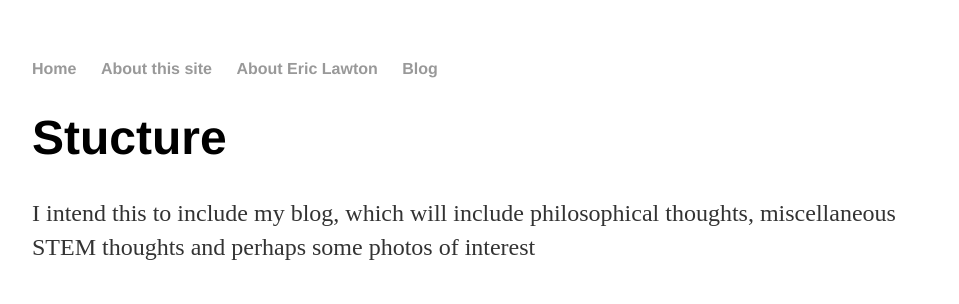
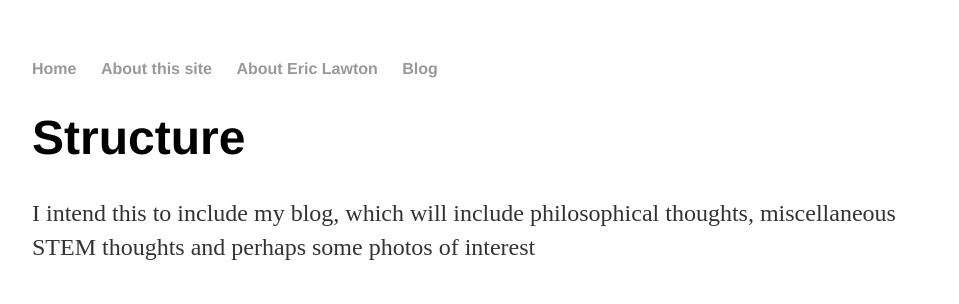
Before and after one commit to EricLawtonCA/EricLawtonCA.github.io, a Jekyll site: the page built from about/index.html, in a window 1280 px wide. Shown: the top 304 px of the page, without its empty margins (160-1119 px from the left). Built offline with Jekyll 4.4.1, drawn with Linux system fonts in a browser that asks for light colours.

Commit message:
Fixed spelling

```diff
--- a/about/index.html
+++ b/about/index.html
@@ -1,9 +1,9 @@
 ---
 layout: default
-title: About This site
+title: About This Site # why is this not showing?
 ---
 <div class="blurb">
-	<h1>Stucture</h1>
+	<h1>Structure</h1>
 	<p>I intend this to include my blog, which will include philosophical thoughts, miscellaneous STEM thoughts and perhaps some photos of interest </p>
 	<h1>Eric Lawton</h1>
   <p>This is a placeholder as I set up my web site structure</p>
```
